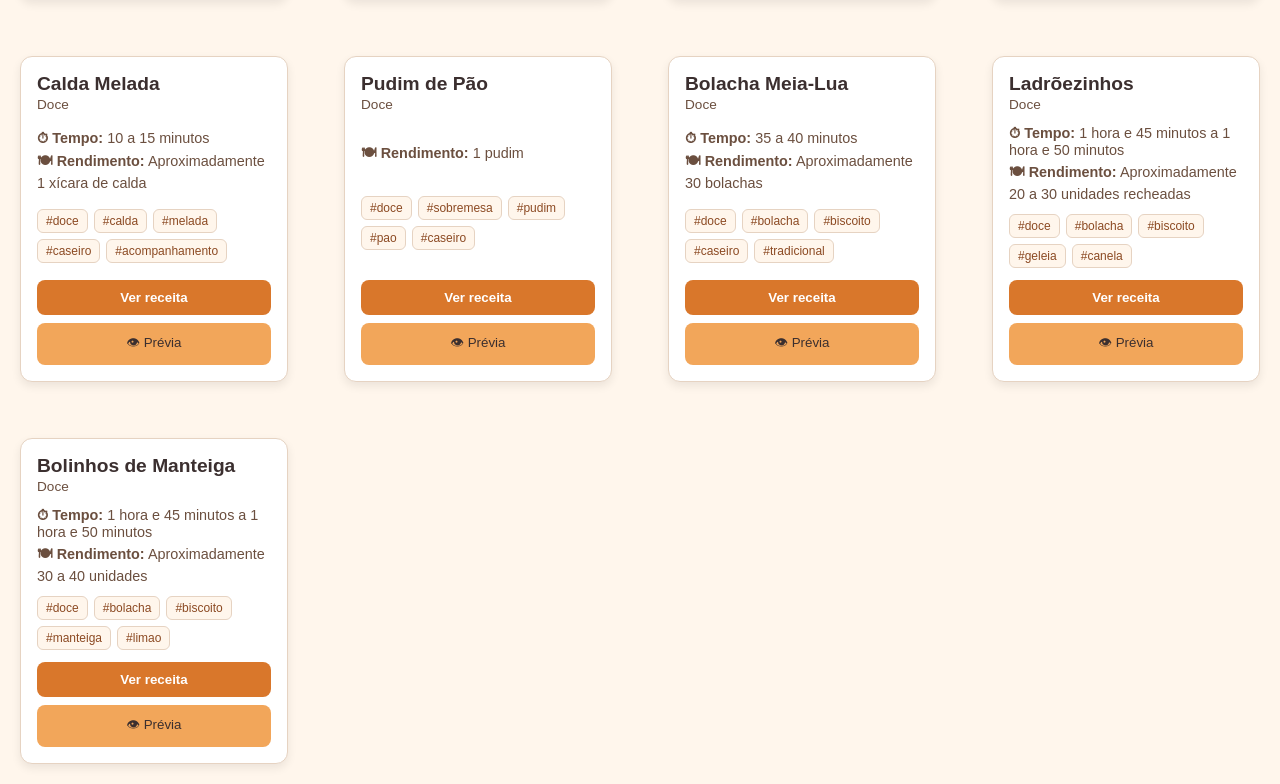
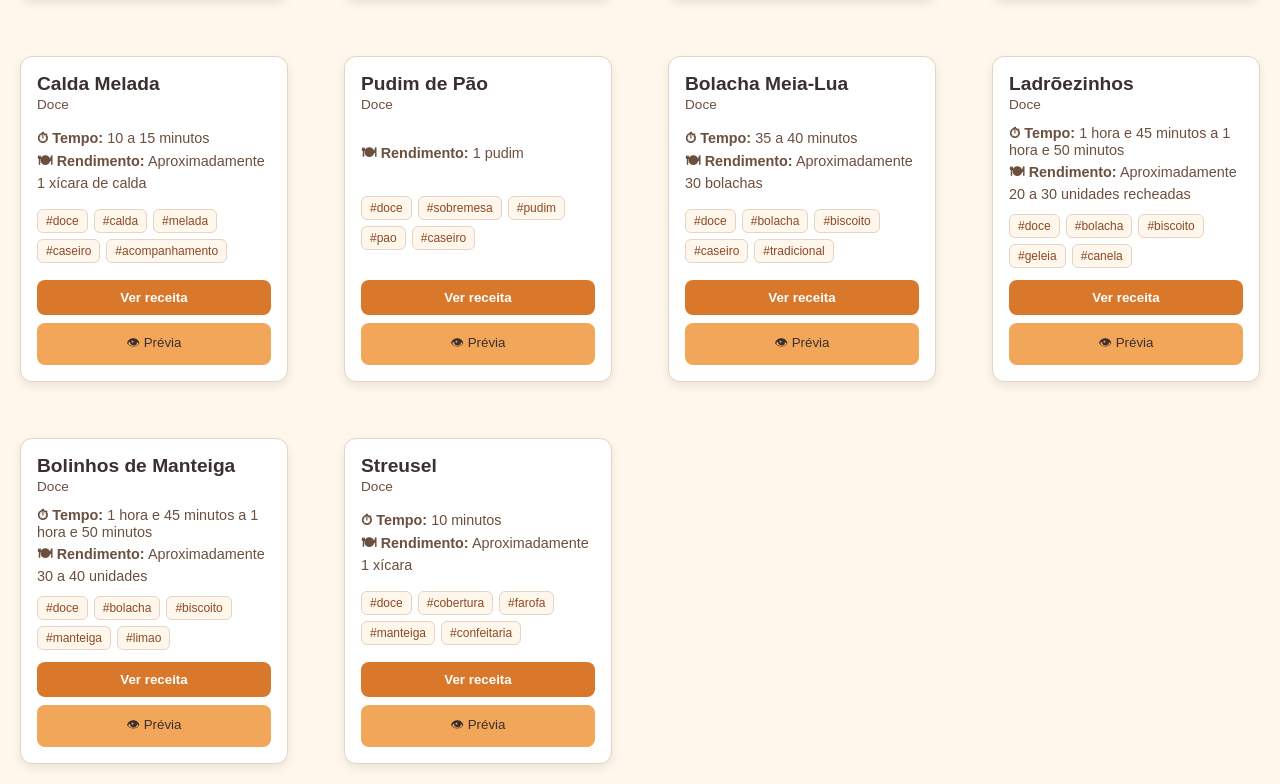
Before and after one commit to YasminVenceslau/ReceitasM, a React (Vite) app: page / in a window 1280 px wide. Shown: the part 4431-5215 px from the top of the page. Built offline with nearby package versions, Linux system fonts and the light colour scheme.

Commit message:
Update receitas.ts

```diff
--- a/src/data/receitas.ts
+++ b/src/data/receitas.ts
@@ -3280,6 +3280,56 @@ export const receitas = [
     ]
   }
 },
+// === Receita 54: Streusel ===
+{
+  id: 54,
+  nome: "Streusel",
+  categoria: "Doce",
+  tags: [
+    "#doce", // 🔹 TAG OBRIGATÓRIA
+    "#cobertura",
+    "#farofa",
+    "#manteiga",
+    "#confeitaria"
+  ],
+
+  forma: "Tigela",
+
+  rendimento: "Aproximadamente 1 xícara",
+
+  porções: {
+    pessoas: "",
+    unidades: "Suficiente para cobrir uma receita"
+  },
+
+  tempo_preparo: {
+    preparo: "10 minutos",
+    forno: "Assa junto com a receita principal",
+    descanso: "Não precisa",
+    total: "10 minutos"
+  },
+
+  ingredientes: {
+    cobertura: [
+      "100 g de farinha de trigo",
+      "50 g de açúcar",
+      "50 g de manteiga gelada"
+    ]
+  },
+
+  modo_preparo: {
+    cobertura: [
+      "Coloque a farinha de trigo e o açúcar em uma tigela.",
+      "Acrescente a manteiga gelada cortada em cubos.",
+      "Misture com as pontas dos dedos até formar uma farofa com pequenos grumos.",
+      "Evite amassar demais para preservar a textura granulada."
+    ],
+    finalizacao: [
+      "Distribua o streusel sobre os biscoitos ou bolos antes de assar.",
+      "Leve ao forno junto com a preparação principal até dourar."
+    ]
+  }
+},
 
 
 
```
